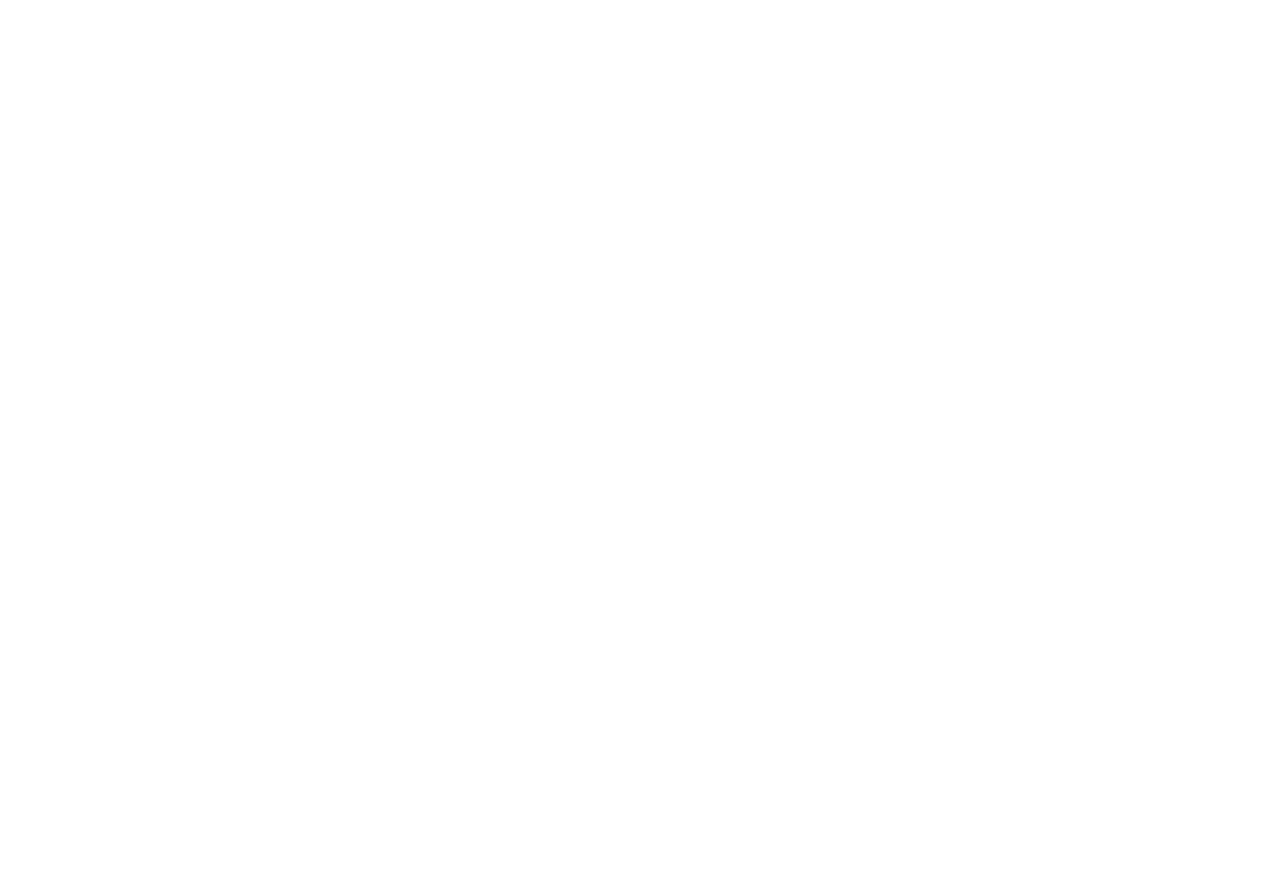
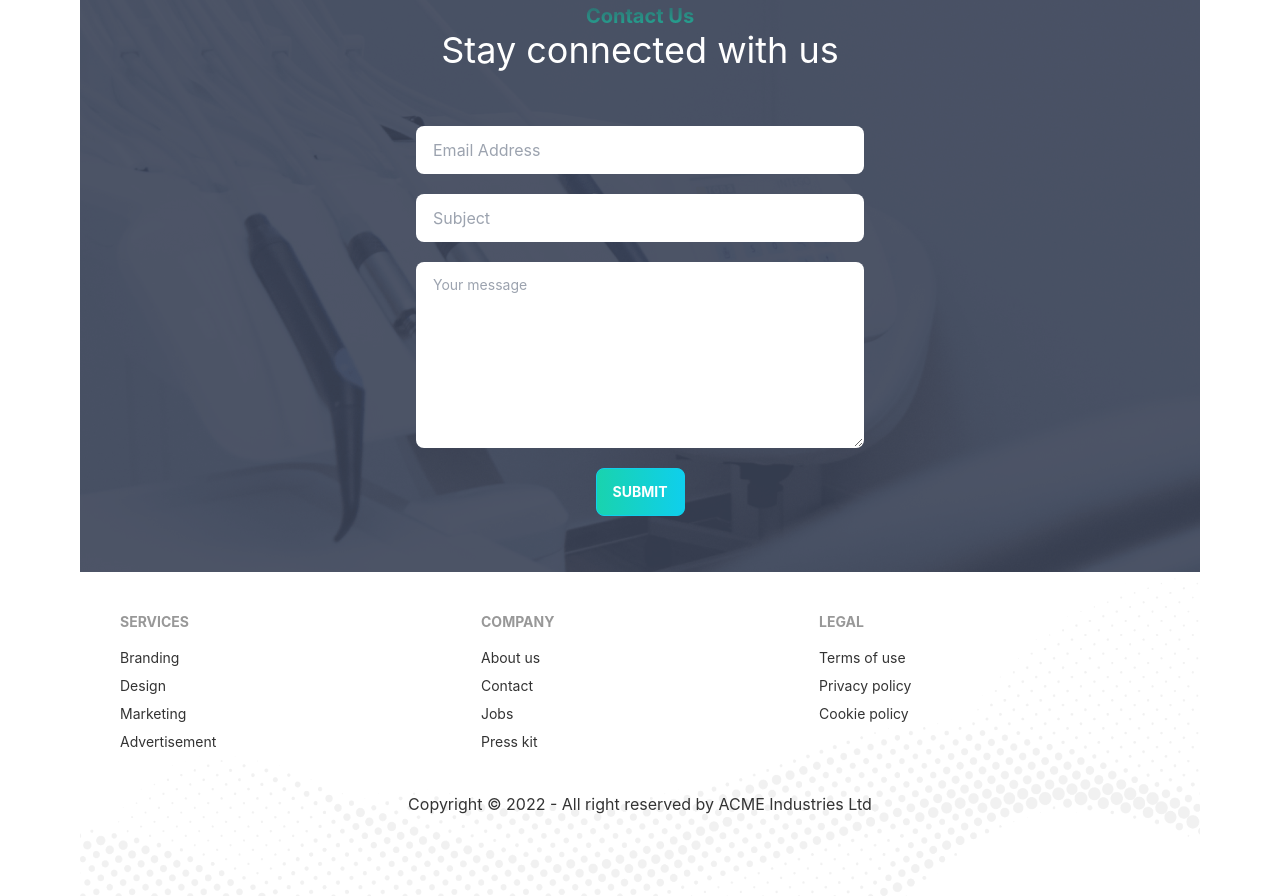
Before and after one commit to mubarakmohin1/Doctors-portal, a React (Create React App) app: page / in a window 1280 px wide. Shown: the part 3440-4336 px from the top of the page. Before the commit the page ends 3386 px from the top, so only its background shows below. Built offline with nearby package versions, Linux system fonts and the light colour scheme.

Commit message:
footed added

```diff
--- a/src/App.js
+++ b/src/App.js
@@ -15,6 +15,7 @@
         <Route path="about" element={<About />} />
         <Route path="login" element={<Login />} />
       </Routes>
+
     </div>
   );
 }
--- a/src/Pages/Home/Banner.js
+++ b/src/Pages/Home/Banner.js
@@ -11,7 +11,7 @@
                     <div>
                         <h1 class="text-5xl font-bold">Your New Smile Starts Here!</h1>
                         <p class="py-6">Provident cupiditate voluptatem et in. Quaerat fugiat ut assumenda excepturi exercitationem quasi. In deleniti eaque aut repudiandae et a id nisi.</p>
-                        <Button></Button>
+                        <Button>Get Started</Button>
                     </div>
                 </div>
             </div>
--- /dev/null
+++ b/src/Pages/Home/ExtraSection.js
@@ -0,0 +1,38 @@
+import React from "react";
+import appointment from '../../assets/images/appointment.png';
+import Button from "../Shared/Button";
+
+const ExtraSection = () => {
+    return (
+        <div style={{
+            background: `url(${appointment})`
+        }} className='bg-primary px-10 py-14 '>
+            <div className='text-center pb-14 text-white'>
+                <p className='text-xl font-bold text-transparent bg-clip-text bg-gradient-to-br from-accent to-secondary'>
+                    Contact Us
+                </p>
+                <h1 className='text-4xl'>Stay connected with us</h1>
+            </div>
+            <div className='grid grid-cols-1 justify-items-center gap-5'>
+                <input
+                    type='text'
+                    placeholder='Email Address'
+                    className='input w-full max-w-md'
+                />
+                <input
+                    type='text'
+                    placeholder='Subject'
+                    className='input w-full max-w-md'
+                />
+                <textarea
+                    className='textarea w-full max-w-md'
+                    placeholder='Your message'
+                    rows={6}
+                ></textarea>
+                <Button>Submit</Button>
+            </div>
+        </div>
+    );
+};
+
+export default ExtraSection;
--- a/src/Pages/Home/Home.js
+++ b/src/Pages/Home/Home.js
@@ -1,5 +1,7 @@
 import React from 'react';
+import Footer from '../Shared/Footer';
 import Banner from './Banner';
+import ExtraSection from './ExtraSection';
 import Info from './Info';
 import MakeAppointment from './MakeAppointment';
 import Services from './Services';
@@ -14,6 +16,8 @@
           <Services></Services>
           <MakeAppointment></MakeAppointment>
           <Testimonials></Testimonials>
+          <ExtraSection></ExtraSection>
+          <Footer></Footer>
         </div>
     );
 };
--- a/src/Pages/Home/MakeAppointment.js
+++ b/src/Pages/Home/MakeAppointment.js
@@ -15,7 +15,7 @@
                 <h3 className='text-xl text-primary font-bold'>Appointment</h3>
                 <h2 className='text-3xl text-white'>Make an Appointment</h2>
                 <p className='text-white'>Lorem ipsum dolor sit amet consectetur adipisicing elit. Non voluptatibus hic ab minima? Obcaecati sit nulla reprehenderit, sed quas qui, aliquid quis optio non molestiae exercitationem voluptas praesentium soluta labore. Lorem ipsum dolor sit amet consectetur adipisicing elit. Sit accusamus iure molestias illum asperiores officiis in similique at nesciunt animi, perspiciatis temporibus? Quaerat repellendus, similique obcaecati maxime alias necessitatibus natus.</p>
-                <Button></Button>
+                <Button>Get Started</Button>
             </div>
         </section>
     );
--- a/src/Pages/Home/ReviewCard.js
+++ b/src/Pages/Home/ReviewCard.js
@@ -1,5 +1,5 @@
 import React from 'react';
-import Button from '../Shared/Button';
+
 
 const ReviewCard = ({ review }) => {
     const { img,reviewDetails,name } = review;
--- a/src/Pages/Home/Services.js
+++ b/src/Pages/Home/Services.js
@@ -40,11 +40,11 @@
             </div>
             <div class="hero min-h-screen bg-white px-24">
                 <div class="hero-content flex-col lg:flex-row">
-                    <img src={treatment} class="max-w-sm rounded-lg shadow-2xl" />
+                    <img src={treatment} class="max-w-sm rounded-lg shadow-2xl" alt='' />
                     <div className='pl-10'>
                         <h1 class="text-5xl font-bold">Execptional Dental Care On Your Terms!</h1>
                         <p class="py-6">Dental implants are biocompatible tooth restorations which are made to imitate the function of natural tooth roots. When you have a missing tooth, an implant can replace it and support a permanent crown, bridge or denture. Dental implants are the perfect alternative to traditional bridges and partial dentures, because they can function independent of the other teeth.</p>
-                       <Button></Button>
+                       <Button>Get Started</Button>
                     </div>
                 </div>
             </div>
--- a/src/Pages/Shared/Button.js
+++ b/src/Pages/Shared/Button.js
@@ -1,9 +1,9 @@
 import React from 'react';
 
-const Button = () => {
+const Button = ({children}) => {
     return (
         <div>
-           <button class="btn btn-primary uppercase text-white font-bold bg-gradient-to-r from-secondary to-primary">Get Started</button>
+           <button class="btn btn-primary uppercase text-white font-bold bg-gradient-to-r from-secondary to-primary">{children}</button>
         </div>
     );
 };
--- /dev/null
+++ b/src/Pages/Shared/Footer.js
@@ -0,0 +1,39 @@
+import React from 'react';
+import footer from '../../assets/images/footer.png';
+
+const Footer = () => {
+  return (
+    <footer style={{
+      background: `url(${footer})`,
+      backgroundSize: 'cover'
+    }} className="p-10">
+      <div className='footer'>
+        <div>
+          <span className="footer-title">Services</span>
+          <a className="link link-hover">Branding</a>
+          <a className="link link-hover">Design</a>
+          <a className="link link-hover">Marketing</a>
+          <a className="link link-hover">Advertisement</a>
+        </div>
+        <div>
+          <span className="footer-title">Company</span>
+          <a className="link link-hover">About us</a>
+          <a className="link link-hover">Contact</a>
+          <a className="link link-hover">Jobs</a>
+          <a className="link link-hover">Press kit</a>
+        </div>
+        <div>
+          <span className="footer-title">Legal</span>
+          <a className="link link-hover">Terms of use</a>
+          <a className="link link-hover">Privacy policy</a>
+          <a className="link link-hover">Cookie policy</a>
+        </div>
+      </div>
+      <div className='my-10 text-center'>
+        <p>Copyright © 2022 - All right reserved by ACME Industries Ltd</p>
+      </div>
+    </footer>
+  );
+};
+
+export default Footer;
```
Also changed, not shown: src/Pages/Home/Testimonials.js (+14 -14 lines).
